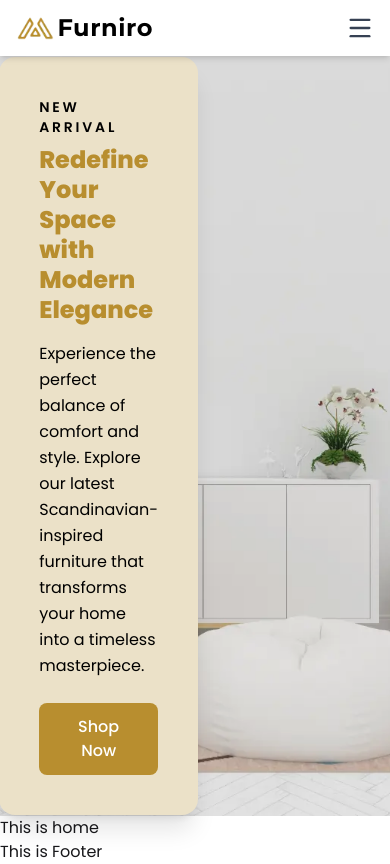
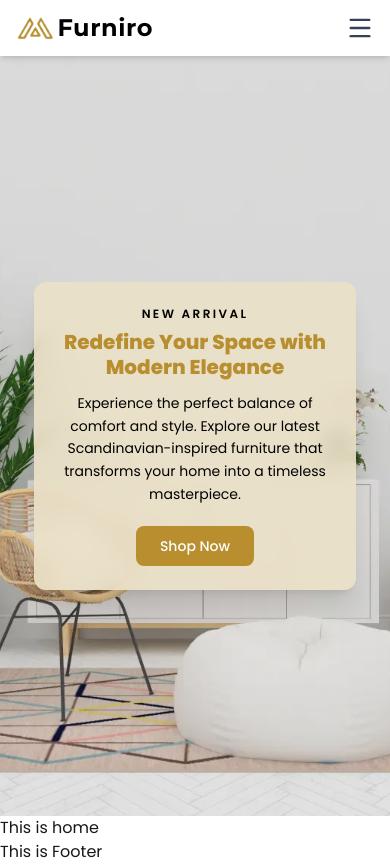
Before and after one commit to touhidtamim/Furniro, a React (Vite) app: page / in a window 390 px wide. Built offline with nearby package versions, Linux system fonts and the light colour scheme.

Commit message:
make banner responsive

```diff
--- a/src/Components/Home/Banner.jsx
+++ b/src/Components/Home/Banner.jsx
@@ -3,7 +3,7 @@ import BannerImg from "/Images/Banner/scandinavian-interior-mockup-wall-decal-ba
 
 const Banner = () => {
   return (
-    <section className="relative w-full h-[90vh] flex items-center justify-end px-12">
+    <section className="relative w-full h-[90vh] flex items-center justify-center md:justify-end px-4 sm:px-8 md:px-12 overflow-hidden">
       {/* Background Image */}
       <img
         src={BannerImg}
@@ -11,23 +11,27 @@ const Banner = () => {
         className="absolute top-0 left-0 w-full h-full object-cover object-center"
       />
 
-      {/* Overlay*/}
+      {/* Overlay */}
       <div className="absolute inset-0 bg-black/10"></div>
 
       {/* Content Box */}
-      <div className="relative max-w-md bg-[#ebe1c8] backdrop-blur-sm text-gray-900 p-10 rounded-2xl shadow-xl mr-36">
-        <p className="text-sm uppercase tracking-[0.2em] text-black font-semibold">
+      <div className="relative max-w-[90%] sm:max-w-sm md:max-w-md lg:max-w-lg bg-[#ebe1c8]/90 backdrop-blur-sm text-gray-900 p-6 sm:p-8 md:p-10 rounded-xl md:rounded-2xl shadow-xl md:mr-20 lg:mr-36 text-center md:text-left">
+        <p className="text-xs sm:text-sm uppercase tracking-[0.2em] text-black font-semibold">
           New Arrival
         </p>
-        <h3 className="text-2xl text-[#B88E2F] font-extrabold mt-2 leading-tight">
-          Redefine Your Space <br /> with Modern Elegance
+
+        <h3 className="text-xl sm:text-2xl md:text-3xl text-[#B88E2F] font-extrabold mt-2 leading-tight">
+          Redefine Your Space <br className="hidden sm:block" /> with Modern
+          Elegance
         </h3>
-        <p className="mt-4 text-black leading-relaxed">
+
+        <p className="mt-3 sm:mt-4 text-sm sm:text-base text-black leading-relaxed">
           Experience the perfect balance of comfort and style. Explore our
           latest Scandinavian-inspired furniture that transforms your home into
           a timeless masterpiece.
         </p>
-        <button className="mt-6 px-7 py-3 bg-[#B88E2F] text-white font-medium rounded-lg hover:bg-gray-800 transition">
+
+        <button className="mt-5 sm:mt-6 px-6 sm:px-7 py-2.5 sm:py-3 bg-[#B88E2F] text-white text-sm sm:text-base font-medium rounded-lg hover:bg-gray-800 transition">
           Shop Now
         </button>
       </div>
```
